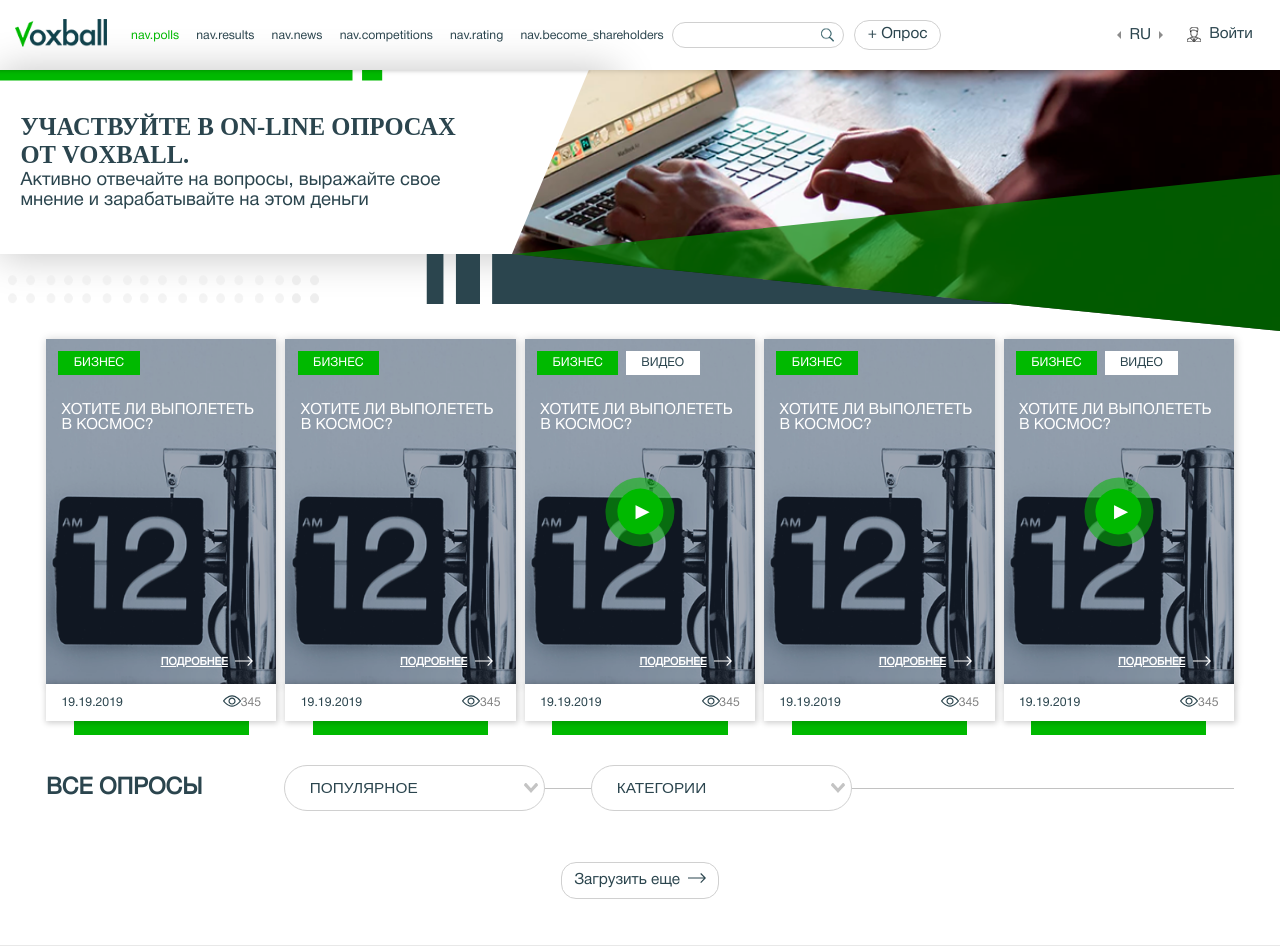
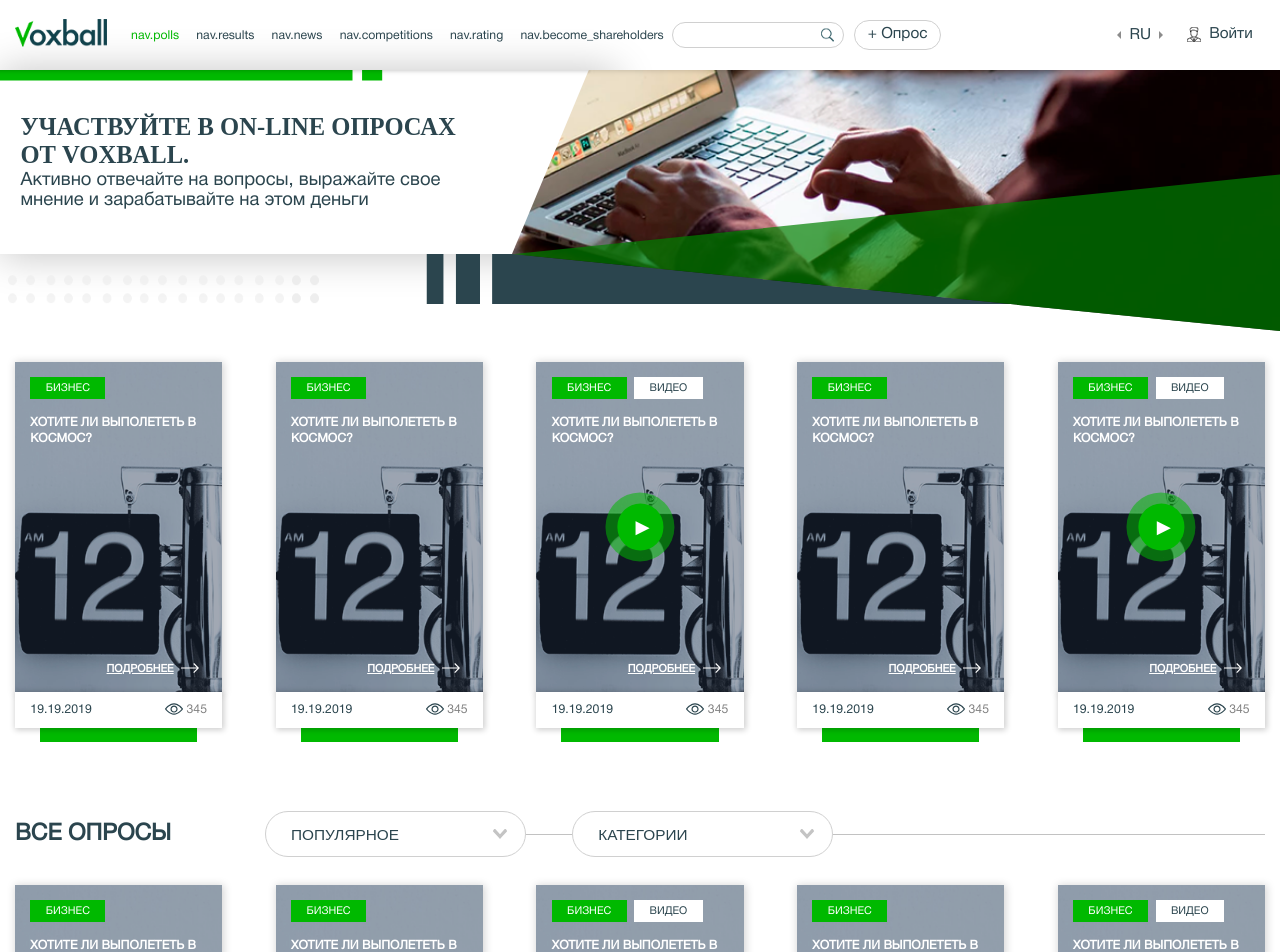
Before and after one commit to VasliSaidmuradov/voxball_clone, a Nuxt app: page /polls in a window 1280 px wide. Shown: the top 952 px of the page. Built offline with nearby package versions, Linux system fonts and the light colour scheme.

Commit message:
bug fixes

```diff
--- a/assets/css/vSelect.scss
+++ b/assets/css/vSelect.scss
@@ -27,3 +27,7 @@
 	padding: 0.4rem 0;
 	padding-left: 1.5rem;
 }
+
+.v-select .vs__actions {
+	padding-right: 1.2rem;
+}
--- a/components/polls/poll/pollCard.vue
+++ b/components/polls/poll/pollCard.vue
@@ -6,12 +6,24 @@
     </h2>
     <div v-if="polltype == 'poll'" class="poll-card__answer">
       <div class="answer__list">
-        <answers-list multiple @selectedAnswers="selectedAnswers($event)" :answersList="answers" :percent="[25,15,50,10]"></answers-list>
+        <answers-list
+          multiple
+          @selectedAnswers="selectedAnswers($event)"
+          :answersList="answers"
+          :percent="[25,15,50,10]"
+        ></answers-list>
       </div>
     </div>
     <div v-if="polltype == 'rating'" class="poll-card__ratings ml-auto mr-auto">
       <no-ssr>
-        <star-rating v-model="rating"></star-rating>
+        <star-rating
+          v-model="rating"
+          inactive-color="#fff"
+          border-color="#999"
+          border-width="1"
+          padding="1"
+          :show-rating="false"
+        ></star-rating>
       </no-ssr>
     </div>
     <div class="poll-card__button-wrap">
--- a/components/polls/pollsList/pollItem.vue
+++ b/components/polls/pollsList/pollItem.vue
@@ -25,13 +25,13 @@
             <icon-arrow class="ml-2"></icon-arrow>
           </v-btn>
         </div>
-        <play v-if="pollData.video"/>
+        <play v-if="pollData.video" />
       </div>
     </div>
     <div class="poll-item__footer">
       <div class="poll-item__date">{{ pollData.date }}</div>
       <div class="views">
-        <span class="poll-item__icon-eyes mr-1">
+        <span class="poll-item__icon-eyes mr-2">
           <icon-eyes />
         </span>
         <div class="views__count">{{ pollData.views }}</div>
@@ -59,9 +59,9 @@ export default {
   methods: {
     goToDetailed(data) {
       if (data) {
-        return this.$navigate('/results/123');
+        return this.$navigate('/results/123')
       }
-      return this.$navigate('/polls/123');
+      return this.$navigate('/polls/123')
     }
   }
 }
@@ -69,12 +69,13 @@ export default {
 
 <style lang="scss" scoped>
 .poll-item {
+  padding-bottom: 1rem;
   &__main {
     cursor: pointer;
     position: relative;
     display: block;
-    width: 15rem;
-    height: 22.5rem;
+    width: 13.5rem;
+    height: 21.5rem;
     overflow: hidden;
     background: #000;
     text-transform: uppercase;
@@ -109,7 +110,9 @@ export default {
 
   &__title {
     padding: 1rem;
-    font-size: 1rem;
+    font-size: 0.8rem;
+    font-weight: 600;
+    line-height: 1.3;
     color: white;
   }
 
@@ -135,10 +138,11 @@ export default {
   }
 
   &__content {
-    padding: 1em;
+    padding: 1rem;
+    padding-bottom: 0;
     height: auto;
     min-height: 2rem;
-    font-size: 1em;
+    font-size: 0.7rem;
     line-height: 1.2;
     display: flex;
   }
--- a/pages/competitions/_id.vue
+++ b/pages/competitions/_id.vue
@@ -1,13 +1,18 @@
 <template>
   <div class="competition-id">
-    <detailed-layout :title="'Участвуйтеу в конкурсах,'" :text="'проявляя свои таланты и возможности'">
+    <detailed-layout :title="'Участвуйтеу в конкурсах,'">
       <template v-slot:action>
-        <v-btn class="competition-id-layout__button mt-2" border @click="$navigate('/competitions/participate')">
+        <p class="competition-id-layout__undertitle">проявляя свои таланты и возможности</p>
+        <v-btn
+          class="competition-id-layout__button mt-2"
+          border
+          @click="$navigate('/competitions/participate')"
+        >
           <span class="competition-id-layout__text">принять участие</span>
-          <icon-arrow class="ml-2"/>
+          <icon-arrow class="ml-2" />
         </v-btn>
       </template>
-      <competition-info class="mr-4 ml-4" :competition='competitionData' />
+      <competition-info class="mr-4 ml-4" :competition="competitionData" />
       <section class="Section mt-5 mb-2 ml-4 mr-4">
         <div class="Section__header competition-id-section__header">
           <div class="competition-id__header">
@@ -25,15 +30,18 @@
           </div>
         </div>
         <!-- memberList -->
-        <memberList class="" :members="members" @open="openCompetitionModal"/>
-        <v-btn class="m-auto mt-4 mb-5" rounded border>
+        <memberList class :members="members" @open="openCompetitionModal" />
+        <v-btn class="Section__button competition-id__button mt-4 mb-5" rounded border>
           <span>Загрузить еще</span>
           <icon-arrow class="ml-2" />
         </v-btn>
       </section>
-      <v-modal :title="competitionModalData.title" :showModal="competitionModalData.modalShow" @close="closeCompetition()" >
-        <template v-slot:body>
-        </template>
+      <v-modal
+        :title="competitionModalData.title"
+        :showModal="competitionModalData.modalShow"
+        @close="closeCompetition()"
+      >
+        <template v-slot:body></template>
         <template v-slot:footer>
           <v-btn @click="openThanksModal()" border>
             <span>Голосовать</span>
@@ -41,9 +49,13 @@
           </v-btn>
         </template>
       </v-modal>
-      <v-modal :abort="false" :title="thanksModalData.title" :showModal="thanksModalData.modalShow" @close="closeThanks()">
-        <template v-slot:body>
-        </template>
+      <v-modal
+        :abort="false"
+        :title="thanksModalData.title"
+        :showModal="thanksModalData.modalShow"
+        @close="closeThanks()"
+      >
+        <template v-slot:body></template>
         <template v-slot:footer>
           <v-btn @click="closeThanks()" border>
             <span>ОК</span>
@@ -74,18 +86,18 @@ export default {
   },
   methods: {
     openCompetitionModal() {
-      this.competitionModalData.modalShow = true;
+      this.competitionModalData.modalShow = true
     },
     openThanksModal() {
-      this.closeCompetition();
-      this.thanksModalData.modalShow = true;
+      this.closeCompetition()
+      this.thanksModalData.modalShow = true
     },
     closeCompetition() {
-      this.competitionModalData.modalShow = false;
+      this.competitionModalData.modalShow = false
     },
     closeThanks() {
-      this.thanksModalData.modalShow = false;
-    },
+      this.thanksModalData.modalShow = false
+    }
   },
   data() {
     return {
@@ -100,12 +112,13 @@ export default {
       },
       competitionData: {
         title: '«Мое идеальное лето»',
-        description: 'Конкурс фотографий среди зарегистрированных пользователей портала Voxball.',
+        description:
+          'Конкурс фотографий среди зарегистрированных пользователей портала Voxball.',
         date: '01.09.2019',
         rules: [
-          {text: 'Сделайте смешное фото на тему «Мое идеальное лето».'},
-          {text: 'Загрузите фото на сайт'},
-          {text: 'Приглашайте своих друзей проголосовать за Ваше фото'}
+          { text: 'Сделайте смешное фото на тему «Мое идеальное лето».' },
+          { text: 'Загрузите фото на сайт' },
+          { text: 'Приглашайте своих друзей проголосовать за Ваше фото' }
         ],
         src: '',
         complete: false
@@ -113,61 +126,61 @@ export default {
       members: [
         {
           name: 'Асия Курманалиева',
-          title:'Принцесса лета',
+          title: 'Принцесса лета',
           votes: '369',
           video: ''
         },
         {
           name: 'Асия Курманалиева',
-          title:'Принцесса лета',
+          title: 'Принцесса лета',
           votes: '369',
           video: ''
         },
         {
           name: 'Асия Курманалиева',
-          title:'Принцесса лета',
+          title: 'Принцесса лета',
           votes: '369',
           video: 'src'
         },
         {
           name: 'Асия Курманалиева',
-          title:'Принцесса лета',
+          title: 'Принцесса лета',
           votes: '369',
           video: ''
         },
         {
           name: 'Асия Курманалиева',
-          title:'Принцесса лета',
+          title: 'Принцесса лета',
           votes: '369',
           video: ''
         },
         {
           name: 'Асия Курманалиева',
-          title:'Принцесса лета',
+          title: 'Принцесса лета',
           votes: '369',
           video: ''
         },
         {
           name: 'Асия Курманалиева',
-          title:'Принцесса лета',
+          title: 'Принцесса лета',
           votes: '369',
           video: ''
         },
         {
           name: 'Асия Курманалиева',
-          title:'Принцесса лета',
+          title: 'Принцесса лета',
           votes: '369',
           video: ''
         },
         {
           name: 'Асия Курманалиева',
-          title:'Принцесса лета',
+          title: 'Принцесса лета',
           votes: '369',
           video: 'src'
         },
         {
           name: 'Асия Курманалиева',
-          title:'Принцесса лета',
+          title: 'Принцесса лета',
           votes: '369',
           video: ''
         }
@@ -183,9 +196,9 @@ export default {
 .competition-id {
   display: flex;
   &-section__header {
-    margin-bottom: 2.5rem
+    margin-bottom: 2.5rem;
   }
-  &-layout{
+  &-layout {
     &__button {
       border-color: $base-text-color;
       text-transform: uppercase;
@@ -196,6 +209,13 @@ export default {
         color: $base-color;
       }
     }
+
+    &__undertitle {
+      margin: 0;
+      line-height: 1;
+      padding-bottom: 0.5rem;
+    }
+
     &__text {
       text-transform: uppercase;
       font-size: 0.8em;
@@ -220,5 +240,8 @@ export default {
   &__options {
     width: 50%;
   }
+  &__button {
+    text-transform: uppercase;
+  }
 }
 </style>
--- a/pages/news/index.vue
+++ b/pages/news/index.vue
@@ -4,7 +4,7 @@
       title="Будьте в курсе актуальных новостей."
       text="Читайте свежие новости на портале Voxball"
     >
-      <div class="container">
+      <div class="container mt-5">
         <polls-list :pollArr="pollsArray" />
         <section class="Section mt-5 mb-1">
           <div class="Section__header">
--- a/pages/polls/index.vue
+++ b/pages/polls/index.vue
@@ -6,10 +6,10 @@
 				'Активно отвечайте на вопросы, выражайте свое мнение и зарабатывайте на этом деньги'
 			"
     >
-      <section class="polls-top mt-4 ml-5 mr-5">
+      <section class="polls-top container mt-5">
         <poll-list :pollArr="pollsArray" />
       </section>
-      <section class="Section mt-4 mb-1 ml-5 mr-5">
+      <section class="Section container mt-5">
         <div class="Section__header">
           <h2 class="Section__title">Все опросы</h2>
           <div class="Section__options">
@@ -31,9 +31,10 @@
           </div>
         </div>
         <div class="polls-main__content mb-4">
-          <poll-list :pollArr="pollsList" />
+          <poll-list :pollArr="pollsArray" />
+          <poll-list :pollArr="pollsArray" />
         </div>
-        <v-btn class="ml-auto mr-auto mb-5 mt-4" rounded border>
+        <v-btn class="Section__button mb-5 mt-4" rounded border>
           <span>Загрузить еще</span>
           <icon-arrow class="ml-2" />
         </v-btn>
--- a/pages/ratings/index.vue
+++ b/pages/ratings/index.vue
@@ -7,7 +7,7 @@
           <icon-arrow class="ml-2" />
         </v-btn>
       </template>
-      <section class="Section mt-5 mb-1 ml-4 mr-4">
+      <section class="container mt-5">
         <div class="Section__header">
           <h2 class="Section__title">Все опросы</h2>
           <div class="Section__options">
@@ -29,12 +29,12 @@
           </div>
         </div>
       </section>
-      <section class="ratings-main mb-4 ml-4 mr-4">
+      <section class="ratings-main container">
         <div class="ratings-main__content mb-4">
           <polls-list :pollArr="ratingsArray" />
           <polls-list :pollArr="ratingsArray" />
         </div>
-        <v-btn class="ml-auto mr-auto mb-5 mt-5" rounded border>
+        <v-btn class="Section__button mb-5 mt-5" rounded border>
           <span>Загрузить еще</span>
           <icon-arrow class="ml-2" />
         </v-btn>
--- a/pages/results/index.vue
+++ b/pages/results/index.vue
@@ -1,10 +1,10 @@
 <template>
   <div class="results">
     <base-layout :title="'Завершенные Опросы'">
-      <section class="results-top mt-4 ml-5 mr-5">
+      <section class="results-top container mt-5">
         <polls-list :pollArr="pollsArray" />
       </section>
-      <section class="Section mt-4 mb-1 ml-5 mr-5">
+      <section class="Section container mt-4">
         <div class="Section__header">
           <h2 class="Section__title">Все опросы</h2>
           <div class="Section__options">
@@ -29,7 +29,7 @@
           <polls-list :pollArr="pollsArray" />
           <polls-list :pollArr="pollsArray" />
         </div>
-        <v-btn class="ml-auto mr-auto mb-5 mt-4" rounded border>
+        <v-btn class="Section__button mb-5 mt-4" rounded border>
           <span>Загрузить еще</span>
           <icon-arrow class="ml-2" />
         </v-btn>
@@ -108,7 +108,6 @@ export default {
 
 .results {
   &-main {
-
   }
 }
 .arrow {
--- a/pages/shareholders/index.vue
+++ b/pages/shareholders/index.vue
@@ -208,7 +208,7 @@ export default {
       font-size: 1.4rem;
       font-family: 'times new roman psmt';
       margin: 0;
-      padding-bottom: 1.3rem;
+      padding-bottom: 0.7rem;
     }
     &__text {
       font-size: 1rem;
```
Also changed, not shown: components/polls/pollsList/pollsList.vue (indentation only). Lines whose indentation alone changed are shown as unchanged.
